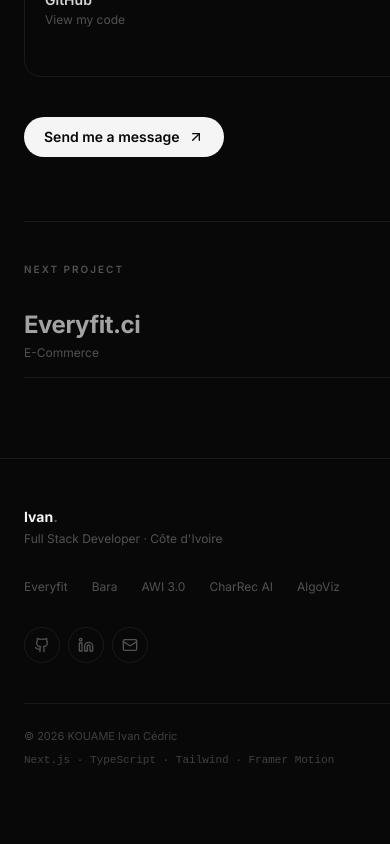
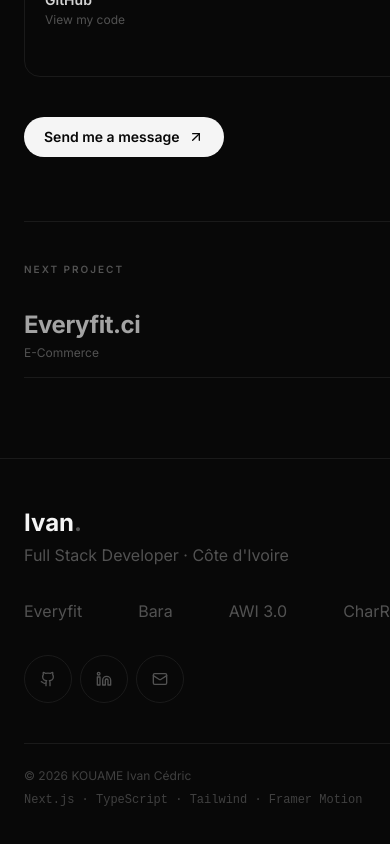
Before and after one commit to IvanCedric0/Portfolio_Website, a Next.js app: page /projects/algo-visualizer in a window 390 px wide. Shown: the part 2843-3687 px from the top of the page. Before the commit the page ends 3660 px from the top, so only its background shows below. Built offline with nearby package versions, Linux system fonts and the light colour scheme.

Commit message:
Make Footer responsible

```diff
--- a/app/globals.css
+++ b/app/globals.css
@@ -121,6 +121,9 @@
     @apply inline-flex items-center px-2.5 py-1 text-[11px] font-medium rounded-md bg-surface-3 text-foreground-3 border border-border;
   }
 
+  .footer-social-badges {
+    @apply w-12 h-12 md:w-9 md:h-9 flex items-center justify-center rounded-full border border-border hover:border-border-2 text-muted hover:text-foreground-3 transition-all
+  }
   /* ─── Video player ─── */
   .video-preview-container {
     @apply rounded-xl overflow-hidden bg-surface-2 border border-border;
--- a/components/layout/Footer.tsx
+++ b/components/layout/Footer.tsx
@@ -9,21 +9,21 @@ export default function Footer() {
         <div className="flex flex-col md:flex-row items-start md:items-center justify-between gap-8">
           {/* Left */}
           <div>
-            <p className="text-sm font-bold text-foreground mb-1">
+            <p className="text-2xl font-bold text-foreground mb-1">
               Ivan<span className="text-muted">.</span>
             </p>
-            <p className="text-xs text-muted">
+            <p className="text-base text-muted">
               Full Stack Developer · Côte d&apos;Ivoire
             </p>
           </div>
 
           {/* Projects quick links */}
-          <nav className="flex flex-wrap gap-x-6 gap-y-2">
+          <nav className="flex flex-wrap gap-x-14 md:gap-x-6 gap-y-2">
             {PROJECTS.map((p) => (
               <Link
                 key={p.slug}
                 href={`/projects/${p.slug}`}
-                className="text-xs text-muted hover:text-foreground-3 transition-colors"
+                className="text-base text-muted hover:text-foreground-3 transition-colors"
               >
                 {p.shortTitle}
               </Link>
@@ -37,7 +37,7 @@ export default function Footer() {
               target="_blank"
               rel="noopener noreferrer"
               aria-label="GitHub"
-              className="w-9 h-9 flex items-center justify-center rounded-full border border-border hover:border-border-2 text-muted hover:text-foreground-3 transition-all"
+              className="footer-social-badges"
             >
               <Github className="w-4 h-4" />
             </a>
@@ -46,14 +46,14 @@ export default function Footer() {
               target="_blank"
               rel="noopener noreferrer"
               aria-label="LinkedIn"
-              className="w-9 h-9 flex items-center justify-center rounded-full border border-border hover:border-border-2 text-muted hover:text-foreground-3 transition-all"
+              className="footer-social-badges"
             >
               <Linkedin className="w-4 h-4" />
             </a>
             <a
               href={`mailto:${SOCIAL_LINKS.email}`}
               aria-label="Email"
-              className="w-9 h-9 flex items-center justify-center rounded-full border border-border hover:border-border-2 text-muted hover:text-foreground-3 transition-all"
+              className="footer-social-badges"
             >
               <Mail className="w-4 h-4" />
             </a>
@@ -61,10 +61,10 @@ export default function Footer() {
         </div>
 
         <div className="mt-10 pt-6 border-t border-border flex flex-col sm:flex-row items-start sm:items-center justify-between gap-2">
-          <p className="text-[11px] text-muted-2">
+          <p className="text-xs text-muted-2">
             © {new Date().getFullYear()} KOUAME Ivan Cédric
           </p>
-          <p className="text-[11px] text-muted-2 font-mono">
+          <p className="text-xs text-muted-2 font-mono">
             Next.js · TypeScript · Tailwind · Framer Motion
           </p>
         </div>
```
